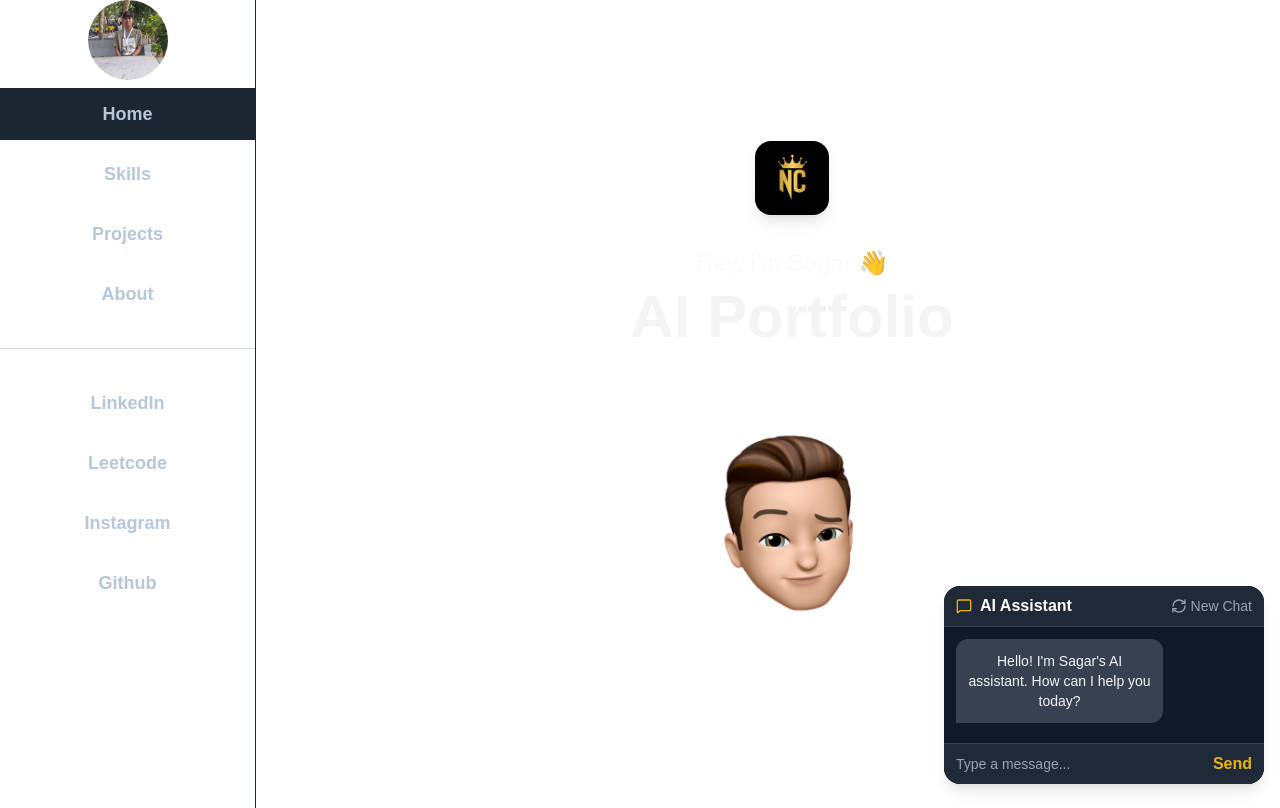
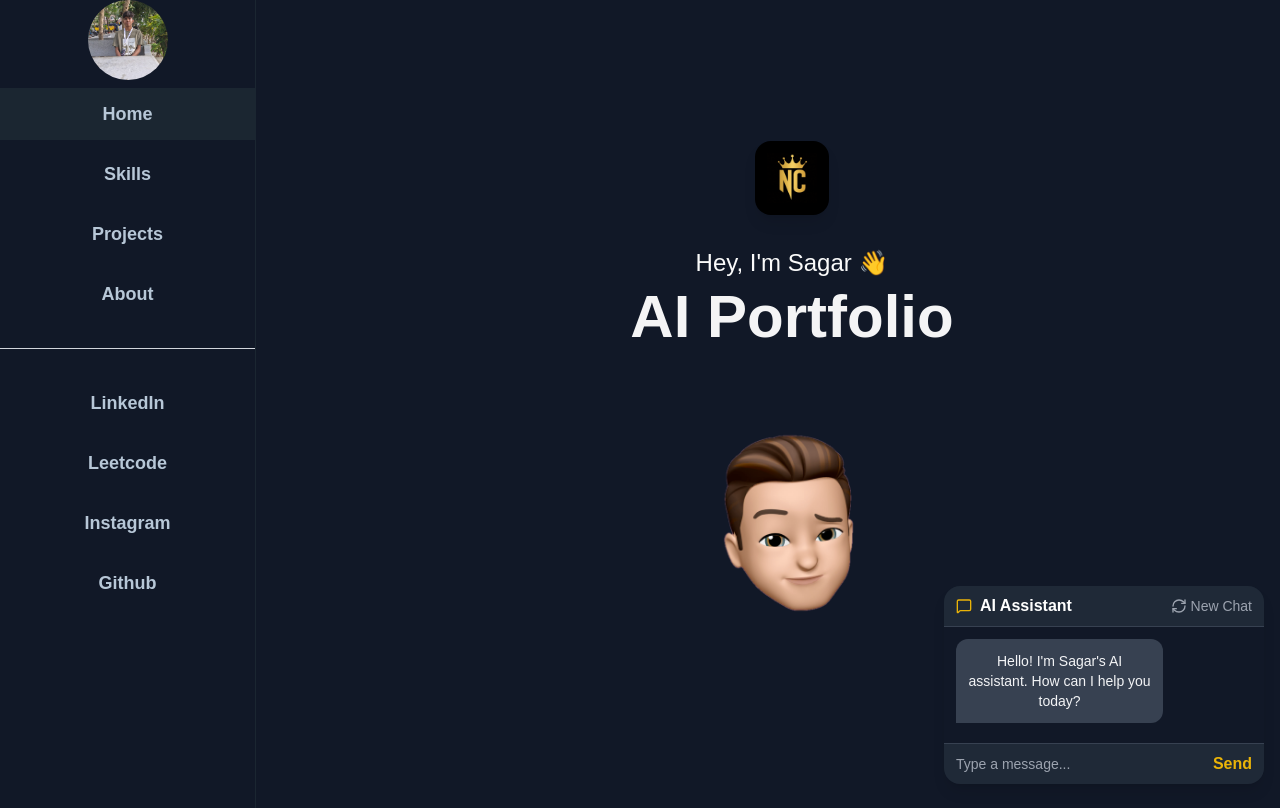
Before and after one commit to SAGARNC-26/portfolio, a Next.js app: page / in a window 1280 px wide. Built offline with nearby package versions, Linux system fonts and the light colour scheme.

Commit message:
Fix ESLint issues and escape JSX entities for Vercel build

```diff
--- a/app/globals.css
+++ b/app/globals.css
@@ -3,14 +3,14 @@
 @tailwind utilities;
 
 :root {
-  --background: #ffffff;
-  --foreground: #ffffff;
+  --background: #111827;
+  --foreground: #111827;
 }
 
 @media (prefers-color-scheme: dark) {
   :root {
     --background: #111827;
-    --foreground: #ffffff;
+    --foreground: #111827;
   }
 }
 
```
